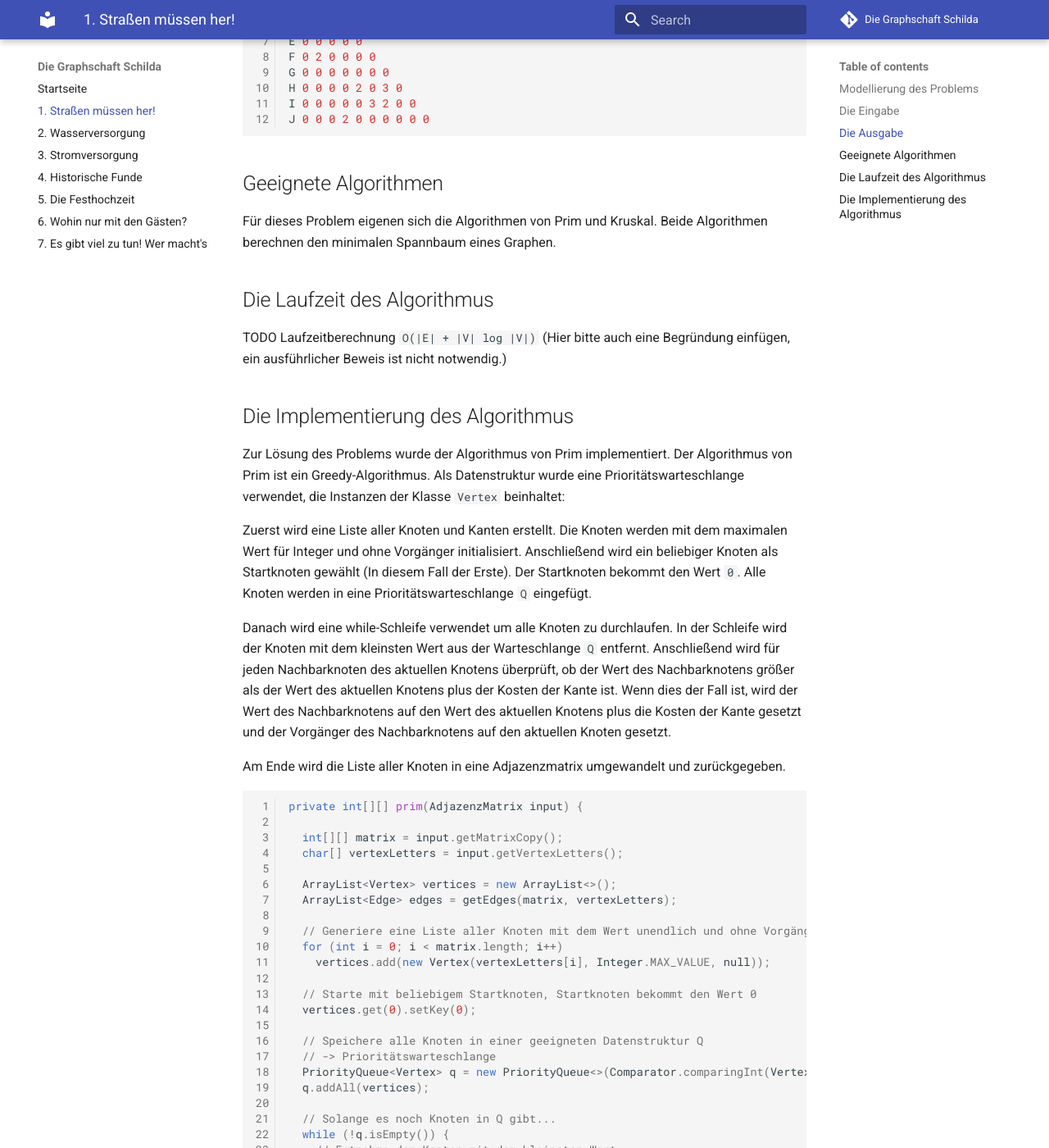
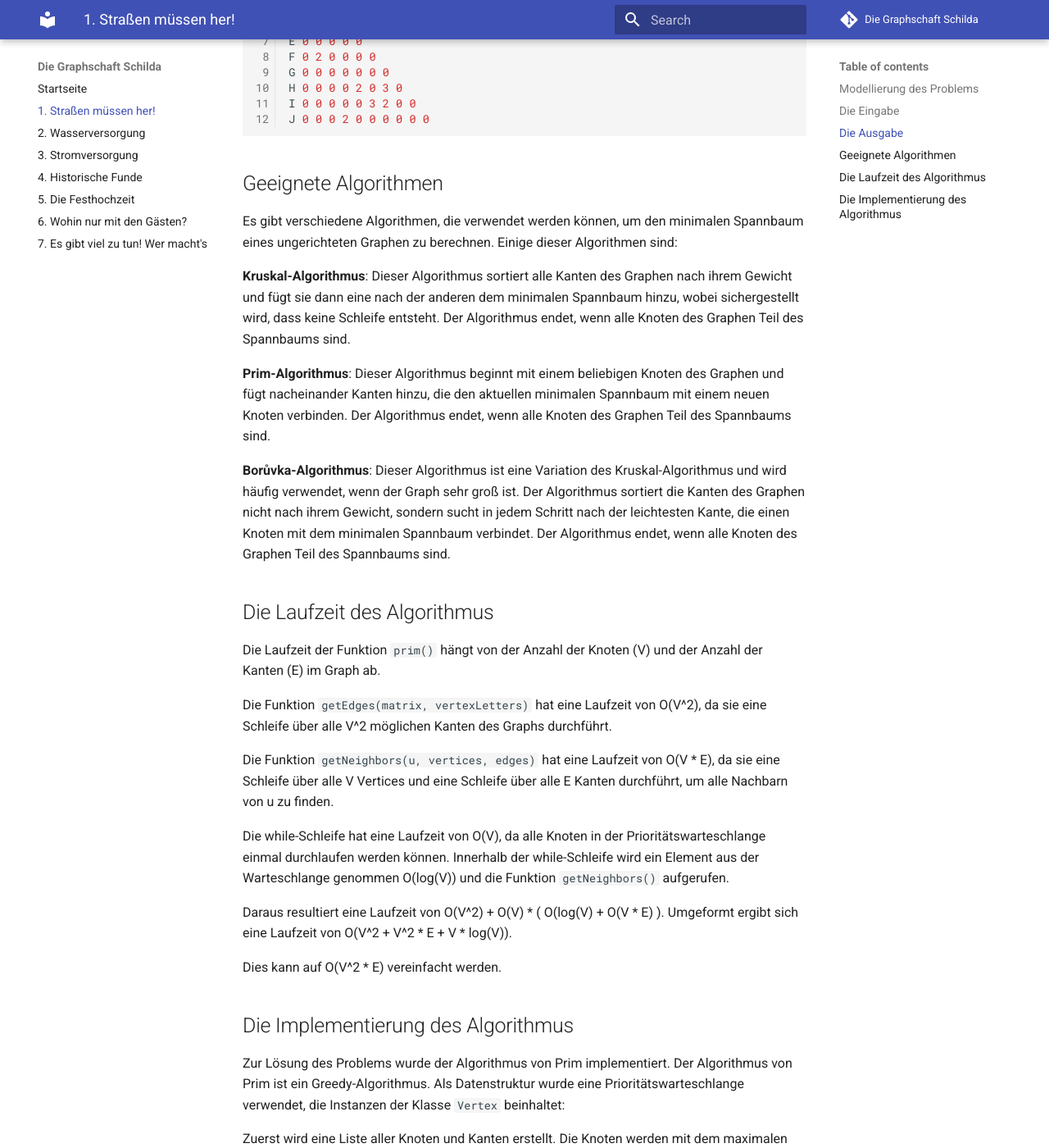
Before and after one commit to thieleju/GraphschaftSchilda, an MkDocs documentation site: the page built from documentation/docs/Problem1.md, in a window 1280 px wide and 1400 px high, scrolled down 2877 px. Shown: the whole window at 82% size. Built offline with MkDocs 1.6.1 and Material for MkDocs 9.7.7, drawn with Linux system fonts in a browser that asks for light colours; comment, search, counter and statistics services are not loaded; some of the changed text lies outside the part shown.

Commit message:
Updated problem 1 documentation

````diff
--- a/documentation/docs/Problem1.md
+++ b/documentation/docs/Problem1.md
@@ -71,12 +71,28 @@ J 0 0 0 2 0 0 0 0 0 0
 
 ## Geeignete Algorithmen
 
-Für dieses Problem eigenen sich die Algorithmen von Prim und Kruskal. Beide Algorithmen berechnen den minimalen Spannbaum eines Graphen.
+Es gibt verschiedene Algorithmen, die verwendet werden können, um den minimalen Spannbaum eines ungerichteten Graphen zu berechnen. Einige dieser Algorithmen sind:
+
+**Kruskal-Algorithmus**: Dieser Algorithmus sortiert alle Kanten des Graphen nach ihrem Gewicht und fügt sie dann eine nach der anderen dem minimalen Spannbaum hinzu, wobei sichergestellt wird, dass keine Schleife entsteht. Der Algorithmus endet, wenn alle Knoten des Graphen Teil des Spannbaums sind.
+
+**Prim-Algorithmus**: Dieser Algorithmus beginnt mit einem beliebigen Knoten des Graphen und fügt nacheinander Kanten hinzu, die den aktuellen minimalen Spannbaum mit einem neuen Knoten verbinden. Der Algorithmus endet, wenn alle Knoten des Graphen Teil des Spannbaums sind.
+
+**Borůvka-Algorithmus**: Dieser Algorithmus ist eine Variation des Kruskal-Algorithmus und wird häufig verwendet, wenn der Graph sehr groß ist. Der Algorithmus sortiert die Kanten des Graphen nicht nach ihrem Gewicht, sondern sucht in jedem Schritt nach der leichtesten Kante, die einen Knoten mit dem minimalen Spannbaum verbindet. Der Algorithmus endet, wenn alle Knoten des Graphen Teil des Spannbaums sind.
 
 ## Die Laufzeit des Algorithmus
 
-TODO Laufzeitberechnung `O(|E| + |V| log |V|)`
-(Hier bitte auch eine Begründung einfügen, ein ausführlicher Beweis ist nicht notwendig.)
+Die Laufzeit der Funktion `prim()` hängt von der Anzahl der Knoten (V) und der Anzahl der Kanten (E) im Graph ab.
+
+Die Funktion `getEdges(matrix, vertexLetters)` hat eine Laufzeit von O(V^2), da sie eine Schleife über alle V^2 möglichen Kanten des Graphs durchführt.
+
+Die Funktion `getNeighbors(u, vertices, edges)` hat eine Laufzeit von O(V * E), da sie eine Schleife über alle V Vertices und eine Schleife über alle E Kanten durchführt, um alle Nachbarn von u zu finden.
+
+Die while-Schleife hat eine Laufzeit von O(V), da alle Knoten in der Prioritätswarteschlange einmal durchlaufen werden können. Innerhalb der while-Schleife wird ein Element aus der Warteschlange genommen O(log(V)) und die Funktion `getNeighbors()` aufgerufen.
+
+Daraus resultiert eine Laufzeit von O(V^2) + O(V) * ( O(log(V) + O(V * E) ).
+Umgeformt ergibt sich eine Laufzeit von O(V^2 + V^2 * E + V * log(V)).
+
+Dies kann auf O(V^2 * E) vereinfacht werden.
 
 ## Die Implementierung des Algorithmus
 
@@ -90,13 +106,10 @@ Am Ende wird die Liste aller Knoten in eine Adjazenzmatrix umgewandelt und zurü
 
 
 ```java
-private int[][] prim(AdjazenzMatrix input) {
-
-  int[][] matrix = input.getMatrixCopy();
-  char[] vertexLetters = input.getVertexLetters();
+private int[][] prim(int[][] matrix, char[] vertexLetters) {
 
   ArrayList<Vertex> vertices = new ArrayList<>();
-  ArrayList<Edge> edges = getEdges(matrix, vertexLetters);
+  ArrayList<Edge> edges = getEdges(matrix, vertexLetters); // O(V^2)
 
   // Generiere eine Liste aller Knoten mit dem Wert unendlich und ohne Vorgänger
   for (int i = 0; i < matrix.length; i++)
@@ -116,7 +129,7 @@ private int[][] prim(AdjazenzMatrix input) {
     Vertex u = q.poll();
 
     // Für jeden Nachbarn n von u
-    for (Vertex n : getNeighbors(u, vertices, edges)) {
+    for (Vertex n : getNeighbors(u, vertices, edges)) { // O(V * E)
       // Finde die Kante (u, n)
       Edge e = null;
       for (Edge edge : edges)
````
Also changed, not shown: 1 other file.
